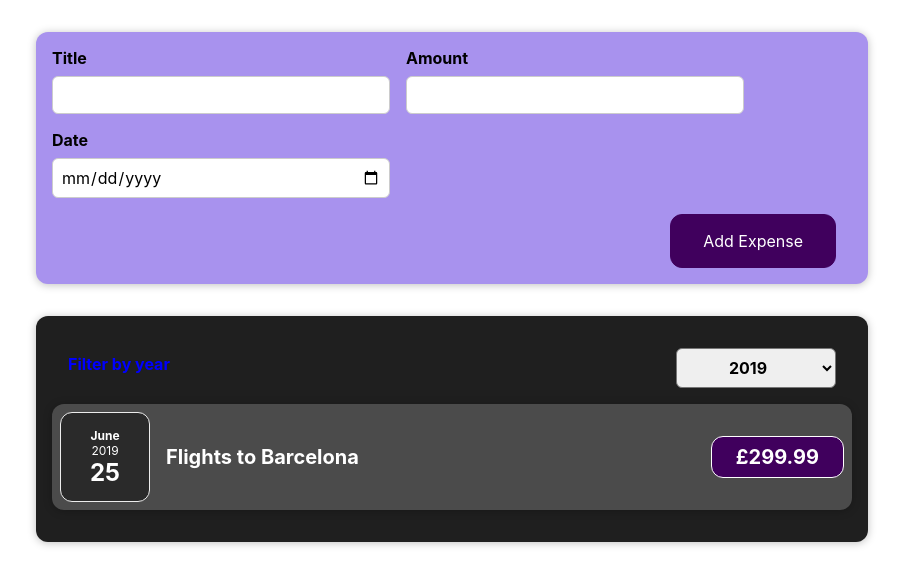
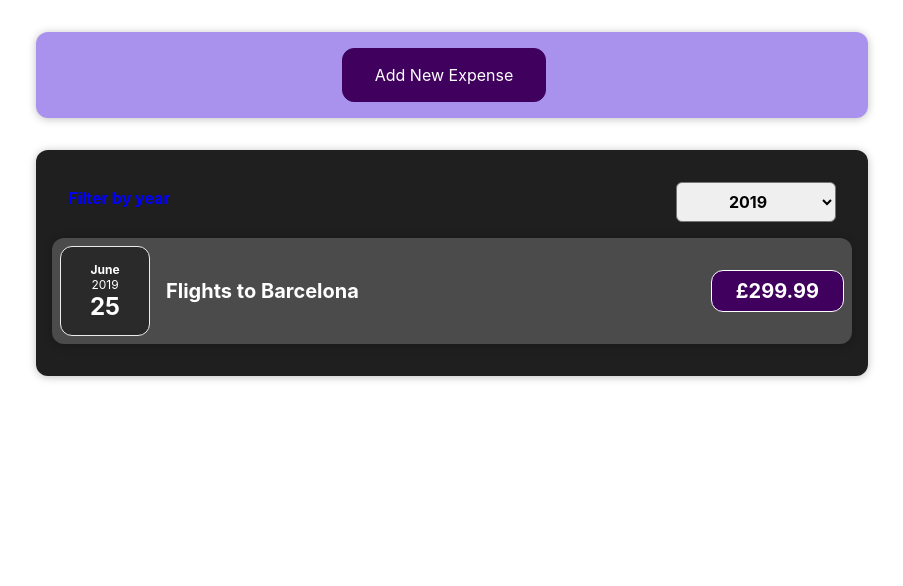
Before and after one commit to ianmcnicholas/my-first-react-app, a React (Create React App) app: page / in a window 1280 px wide. Shown: the top 586 px of the page, without its empty margins (188-1091 px from the left). Built offline with nearby package versions, Linux system fonts and the light colour scheme.

Commit message:
conditional content

```diff
--- a/src/components/Expenses/ExpenseItem.js
+++ b/src/components/Expenses/ExpenseItem.js
@@ -4,6 +4,7 @@ import Card from "../UI/Card";
 
 function ExpenseItem(props) {
   return (
+    <li>
       <Card className="expense-item">
         <ExpenseDate date={props.date} />
         <div className="expense-item__description">
@@ -11,6 +12,7 @@ function ExpenseItem(props) {
           <div className="expense-item__price">£{props.amount}</div>
         </div>
       </Card>
+    </li>
   );
 }
 
--- a/src/components/NewExpense/ExpenseForm.js
+++ b/src/components/NewExpense/ExpenseForm.js
@@ -66,6 +66,7 @@ const ExpenseForm = (props) => {
         </div>
       </div>
       <div className="new-expense__actions">
+        <button type="button" onClick={props.onCancel}>Cancel</button>
         <button type="submit">Add Expense</button>
       </div>
     </form>
--- a/src/components/NewExpense/NewExpense.js
+++ b/src/components/NewExpense/NewExpense.js
@@ -1,7 +1,10 @@
 import "./NewExpense.css";
 import ExpenseForm from "./ExpenseForm";
+import { useState } from "react";
 
 const NewExpense = (props) => {
+  const [isAddingItem, setIsAddingItem] = useState(false);
+
   // the below function will take the data from the child ExpenseForm
   // extract it and add on an id field
   const saveExpenseDataHandler = (enteredExpenseData) => {
@@ -10,13 +13,28 @@ const NewExpense = (props) => {
       id: Math.random().toString(),
     };
     props.onAddExpense(expenseData);
+    setIsAddingItem(false);
+  };
+
+  const stopAddingItem = () => {
+    setIsAddingItem(false);
+  };
+
+  const startAddingItem = () => {
+    setIsAddingItem(true);
   };
 
   return (
     <div className="new-expense">
-      <ExpenseForm onSaveExpenseData={saveExpenseDataHandler} />
-      {/* this function we give ExpenseForm above will grab data from the child (ExpenseForm)
-      this function becomes a "prop" available lower down */}
+      {!isAddingItem && (
+        <button onClick={startAddingItem}>Add New Expense</button>
+      )}
+      {isAddingItem && (
+        <ExpenseForm
+          onSaveExpenseData={saveExpenseDataHandler}
+          onCancel={stopAddingItem}
+        />
+      )}
     </div>
   );
 };
```
Lines whose indentation alone changed are shown as unchanged.
